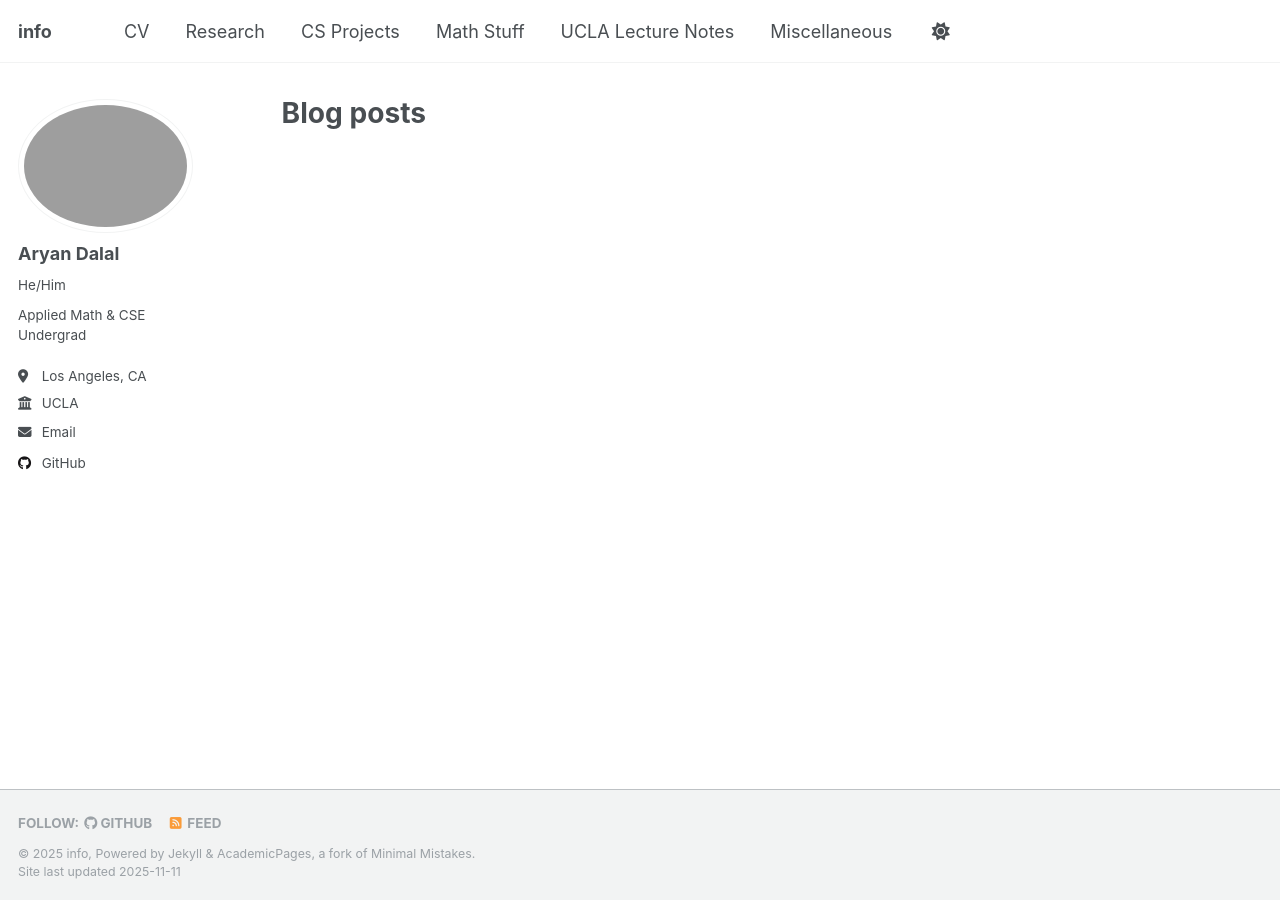
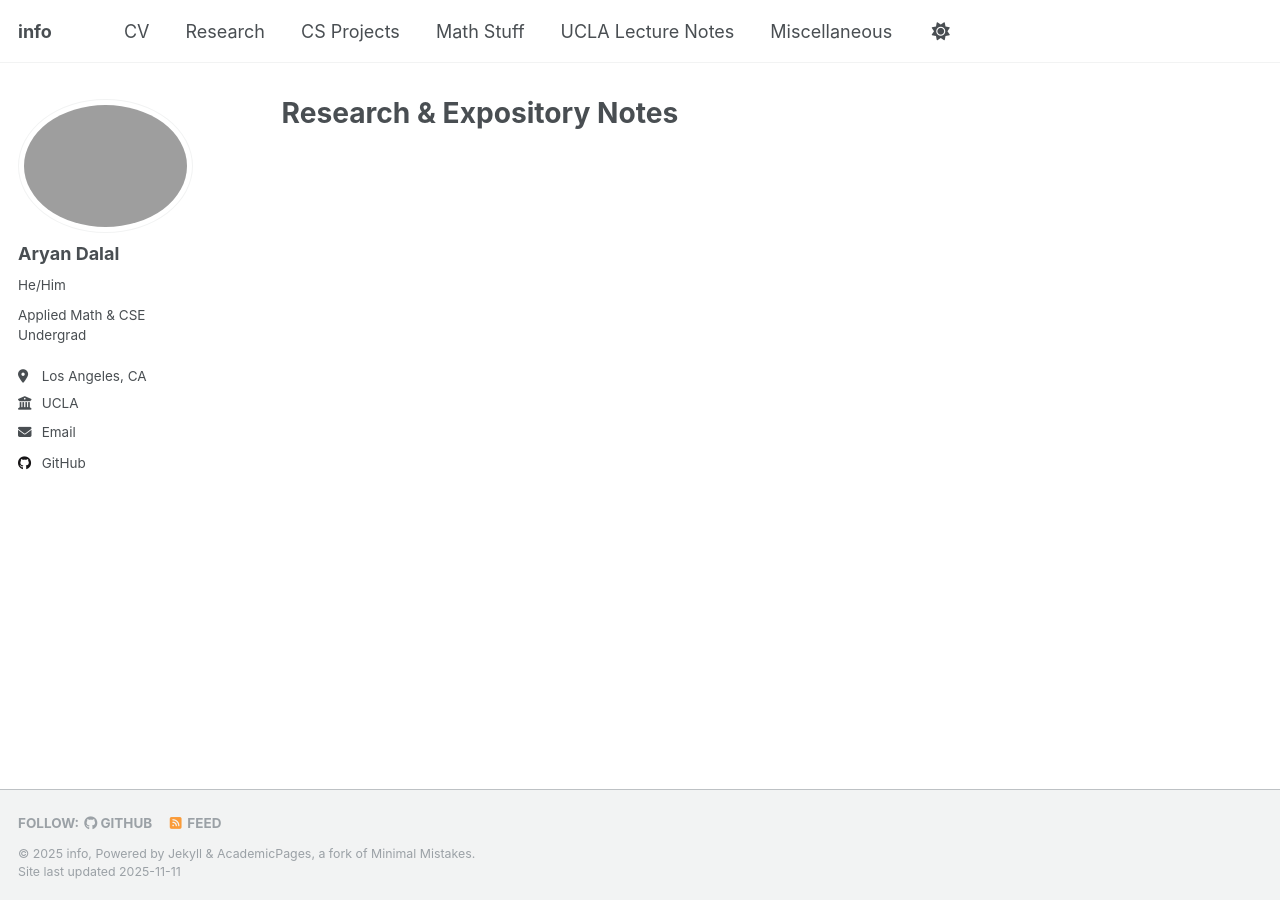
Before and after one commit to DalalAryan/DalalAryan.github.io, a Jekyll site: the page built from _pages/year-archive.html, in a window 1280 px wide. Built offline with Jekyll 4.4.1, drawn with Linux system fonts in a browser that asks for light colours; a script that is not in the unit is left out.

Commit message:
Update title in year-archive.html

```diff
--- a/_pages/year-archive.html
+++ b/_pages/year-archive.html
@@ -1,7 +1,7 @@
 ---
 layout: archive
 permalink: /year-archive/
-title: "Blog posts"
+title: "Research & Expository Notes"
 author_profile: true
 redirect_from:
   - /wordpress/blog-posts/
```
